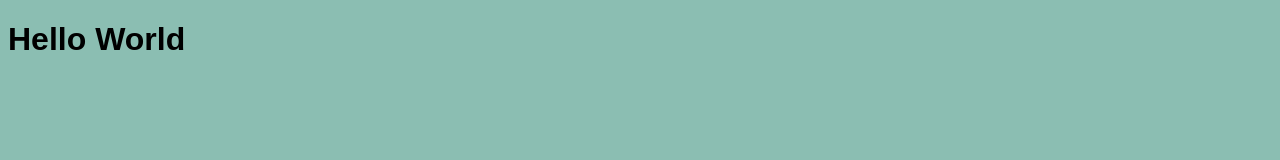
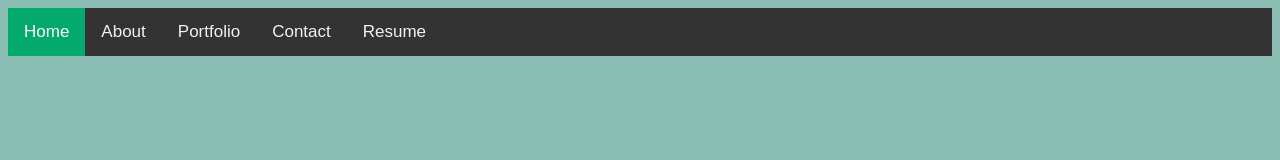
Before and after one commit to beccajonas/my-personal-webiste, a plain HTML site: page index.html in a window 1280 px wide. Drawn offline with Linux system fonts and the light colour scheme.

Commit message:
add nav bar, styling

```diff
--- a/index.html
+++ b/index.html
@@ -4,7 +4,16 @@
     <link rel="stylesheet" href="style.css" />
     <title>Becca Jonas Website</title>
     <body>
+    <link rel="stylesheet" href="https://cdnjs.cloudflare.com/ajax/libs/font-awesome/4.7.0/css/font-awesome.min.css">
+        <div class="topnav" id="myTopnav">
+            <a href="#home" class="active">Home</a>
+            <a href="#about">About</a>
+            <a href="#portfolio">Portfolio</a>
+            <a href="#contact">Contact</a>
+            <a href="#resume">Resume</a>
+            <a href="javascript:void(0);" class="icon" onclick="myFunction()">
+                <i class="fa fa-bars"></i>
+          </div>
         <script src="script.js"></script>
-        <h1>Hello World</h1>
     </body>
 </html>
--- a/style.css
+++ b/style.css
@@ -5,3 +5,34 @@ body {
 h1 {
     font-family: Arial, Helvetica, sans-serif;
 }
+
+.topnav {
+    background-color: #333;
+    overflow: hidden;
+  }
+
+  /* Style the links inside the navigation bar */
+  .topnav a {
+    float: left;
+    color: #f2f2f2;
+    text-align: center;
+    padding: 14px 16px;
+    font-family: Arial, Helvetica, sans-serif;
+    text-decoration: none;
+    font-size: 17px;
+  }
+
+  /* Change the color of links on hover */
+  .topnav a:hover {
+    background-color: #ddd;
+    color: black;
+  }
+
+.topnav a.active {
+  background-color: #04AA6D;
+  color: white;
+}
+
+.topnav .icon {
+    display: none;
+  }
```
Also changed, not shown: script.js (line endings or trailing spaces).
